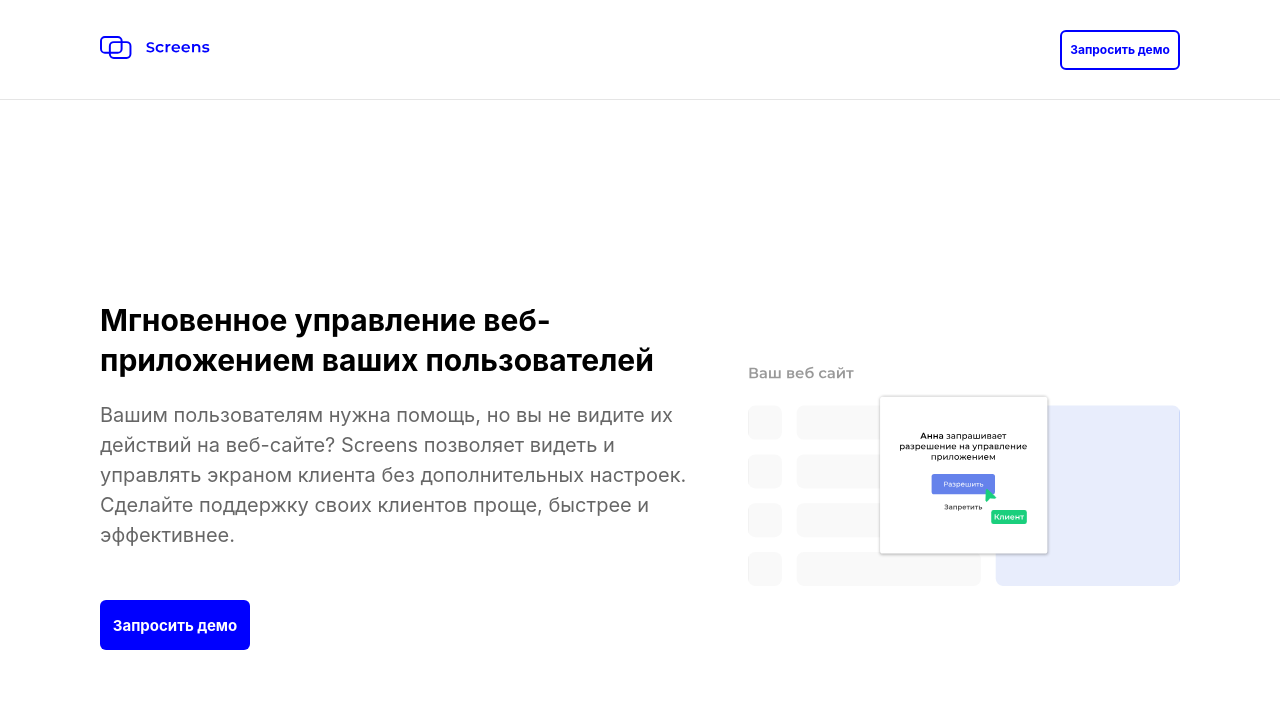
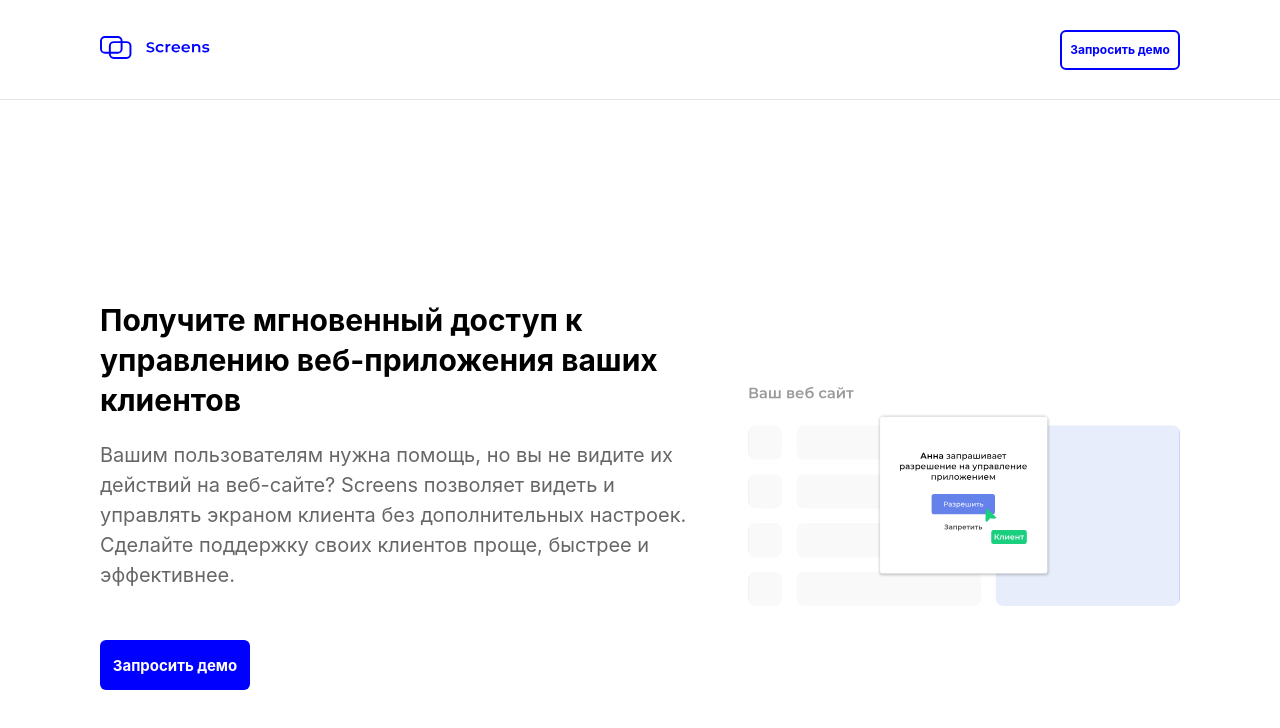
Before and after one commit to screens-company/landing-app, a React (Create React App) app: page / in a window 1280 px wide. Shown: the top 728 px of the page. Built offline with nearby package versions, Linux system fonts and the light colour scheme.

Commit message:
fix text 2

```diff
--- a/src/AboutApp/AboutApp.tsx
+++ b/src/AboutApp/AboutApp.tsx
@@ -51,7 +51,7 @@ export class AboutApp extends React.PureComponent<IProps> {
     return (
       <Wrapper>
         <Text>
-          <Title>Мгновенное управление веб-приложением ваших пользователей</Title>
+          <Title>Получите мгновенный доступ к управлению веб-приложения ваших клиентов</Title>
           <Description>
             Вашим пользователям нужна помощь, но вы не видите их действий на веб-сайте? Screens позволяет видеть и управлять экраном клиента без дополнительных настроек. Сделайте поддержку своих клиентов проще, быстрее и эффективнее.
           </Description>
```
